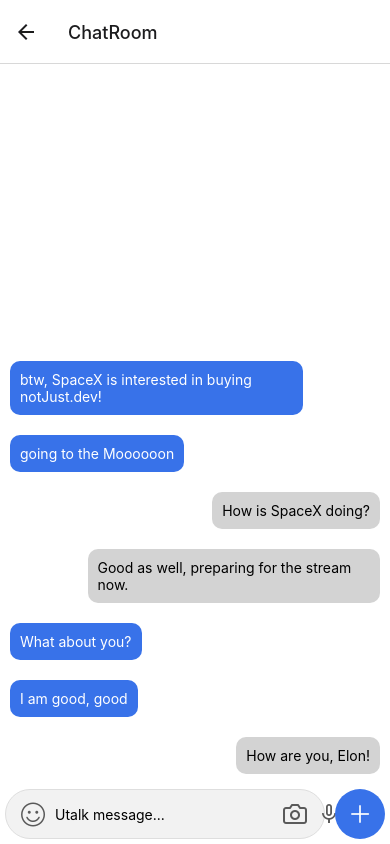
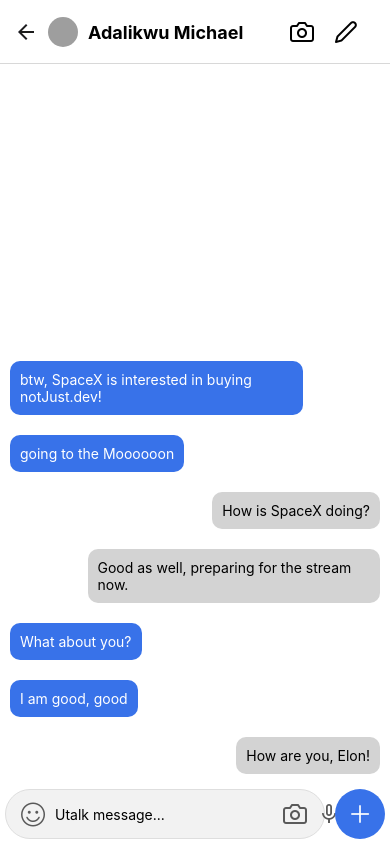
Before and after one commit to adalikwu005/utalk-chat, a React Native app: screen /ChatRoom in a window 390 px wide. Built offline with nearby package versions, Linux system fonts and the light colour scheme; grey boxes are pictures that could not be loaded; what expo-linking would draw is missing.

Commit message:
Homeheader and chatroom Header implementation and passing data through screens using route.params

```diff
--- a/navigation/index.tsx
+++ b/navigation/index.tsx
@@ -1,4 +1,8 @@
-import { FontAwesome } from "@expo/vector-icons";
+import {
+  Feather,
+  FontAwesome,
+  MaterialCommunityIcons,
+} from "@expo/vector-icons";
 import {
   NavigationContainer,
   DefaultTheme,
@@ -6,7 +10,13 @@ import {
 } from "@react-navigation/native";
 import { createNativeStackNavigator } from "@react-navigation/native-stack";
 import * as React from "react";
-import { ColorSchemeName, Image, Pressable, StyleSheet } from "react-native";
+import {
+  ColorSchemeName,
+  Image,
+  Pressable,
+  StyleSheet,
+  useWindowDimensions,
+} from "react-native";
 
 import Colors from "../constants/Colors";
 import useColorScheme from "../hooks/useColorScheme";
@@ -49,7 +59,10 @@ function RootNavigator() {
       <Stack.Screen
         name="ChatRoom"
         component={ChatRoomScreen}
-        options={{ headerShown: true }}
+        options={{
+          headerTitle: ChatRoomHeader,
+          headerBackTitleVisible: false,
+        }}
       />
 
       <Stack.Screen
@@ -65,13 +78,94 @@ function RootNavigator() {
 }
 
 const HomeHeader = (props) => {
+  const { width } = useWindowDimensions();
+
   return (
-    <View style={{ flexDirection: "row", justifyContent: "space-between" }}>
+    <View
+      style={{
+        flexDirection: "row",
+        justifyContent: "space-between",
+        alignItems: "center",
+        width,
+        padding: 10,
+        paddingRight: 20,
+      }}
+    >
       <Image
         style={{ width: 30, height: 30, borderRadius: 30 }}
         source={{ uri: "https://avatars.githubusercontent.com/u/57404619?v=4" }}
       />
-      <Text>Utalk</Text>
+      <Text
+        style={{
+          flex: 1,
+          textAlign: "center",
+          marginLeft: 40,
+          fontWeight: "bold",
+          fontSize: 18,
+        }}
+      >
+        Utalk
+      </Text>
+      <View style={{ flexDirection: "row" }}>
+        <Feather
+          name="camera"
+          size={24}
+          color={"black"}
+          style={{ marginHorizontal: 10, padding: 5 }}
+        />
+        <Feather
+          name="edit-2"
+          size={24}
+          color={"black"}
+          style={{ marginHorizontal: 10, padding: 5 }}
+        />
+      </View>
     </View>
   );
 };
+
+const ChatRoomHeader = (props) => {
+  const { width } = useWindowDimensions();
+
+  return (
+    <View
+      style={{
+        flexDirection: "row",
+        justifyContent: "space-between",
+        alignItems: "center",
+        width: width - 50,
+        padding: 10,
+        marginLeft: -30,
+      }}
+    >
+      <Image
+        style={{ width: 30, height: 30, borderRadius: 30, marginRight: 10 }}
+        source={{ uri: "https://avatars.githubusercontent.com/u/57404619?v=4" }}
+      />
+      <Text
+        style={{
+          flex: 1,
+          marginLeft: 0,
+          fontWeight: "bold",
+          fontSize: 18,
+        }}
+      >
+        {props.children}
+      </Text>
+      <View style={{ flexDirection: "row" }}>
+        <Feather
+          name="camera"
+          size={24}
+          color={"black"}
+          style={{ marginHorizontal: 5, padding: 5 }}
+        />
+        <Feather
+          name="edit-2"
+          size={24}
+          color={"black"}
+          style={{ marginHorizontal: 5, padding: 5 }}
+        />
+      </View>
+    </View>
+  );
+};
--- a/screens/ChatRoomScreen.tsx
+++ b/screens/ChatRoomScreen.tsx
@@ -4,12 +4,15 @@ import { FlatList, StyleSheet } from "react-native";
 import Message from "../components/Message";
 import chatRoomData from "../assets/dummy-data/Chats";
 import MessageInput from "../components/MessageInput/MessageInput";
-import { useRoute } from "@react-navigation/native";
+import { useNavigation, useRoute } from "@react-navigation/native";
 
 export default function ChatRoomScreen() {
   const route = useRoute();
+  const navigation = useNavigation();
 
   console.warn("Displaying Chat room", route.params?.id);
+
+  navigation.setOptions({ title: "Adalikwu Michael" });
 
   return (
     <SafeAreaView style={styles.page}>
```
